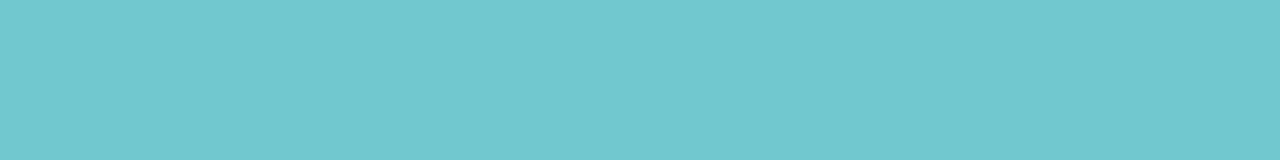
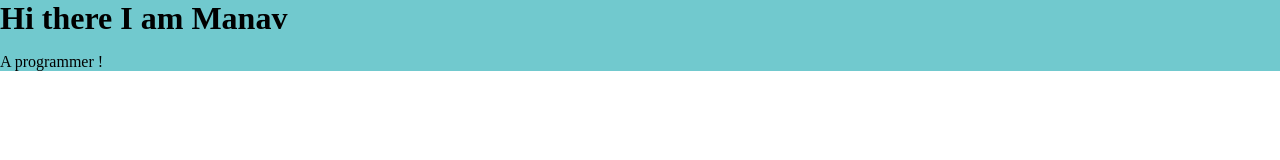
Before and after one commit to Manav802/learning_CSS_site, a plain HTML site: page index.html in a window 1280 px wide. Drawn offline with Linux system fonts and the light colour scheme.

Commit message:
Saving before I switch

```diff
--- a/css/styles.css
+++ b/css/styles.css
@@ -2,3 +2,14 @@
 {
 	background-color: #71c9ce;
 }
+.body_margin
+{   margin-top: 0px;
+    margin-bottom: 0px;
+    margin-right: 0px;
+    margin-left: 0px;
+}
+.h1_margin
+{
+	margin-bottom: 0px;
+	margin-top: 0px;
+}
--- a/index.html
+++ b/index.html
@@ -2,8 +2,13 @@
 <html>
 <head>
 	<link rel="stylesheet" type="text/css" href="css/styles.css">
+	<link rel="icon" type="text/css" href="favicon.ico">
 	<title>Learning_CSS</title>
 </head>
-<body class="bg">
+<body class="body_margin">
+	<div class="bg">
+	<h1 class="h1_margin">Hi there I am Manav</h1>
+	<p>A programmer !</p>
+	</div>
 </body>
 </html>
```
